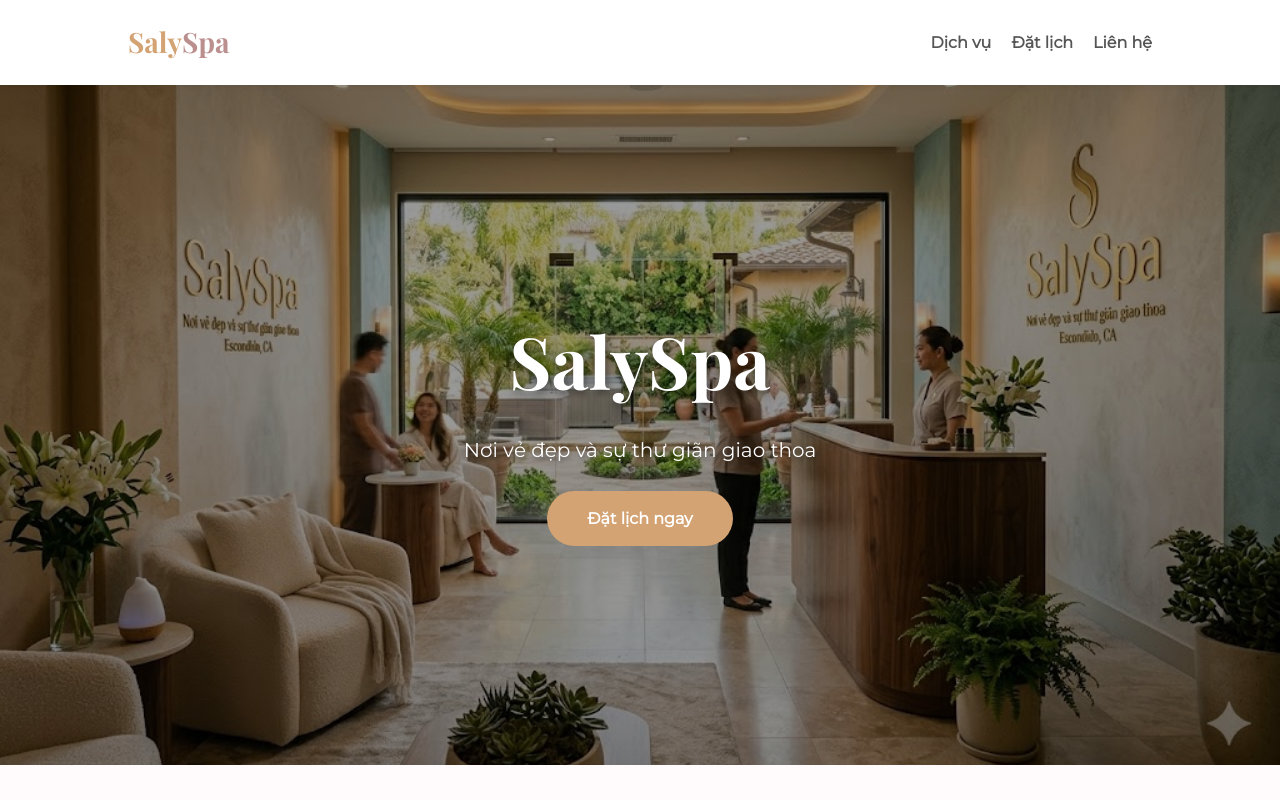
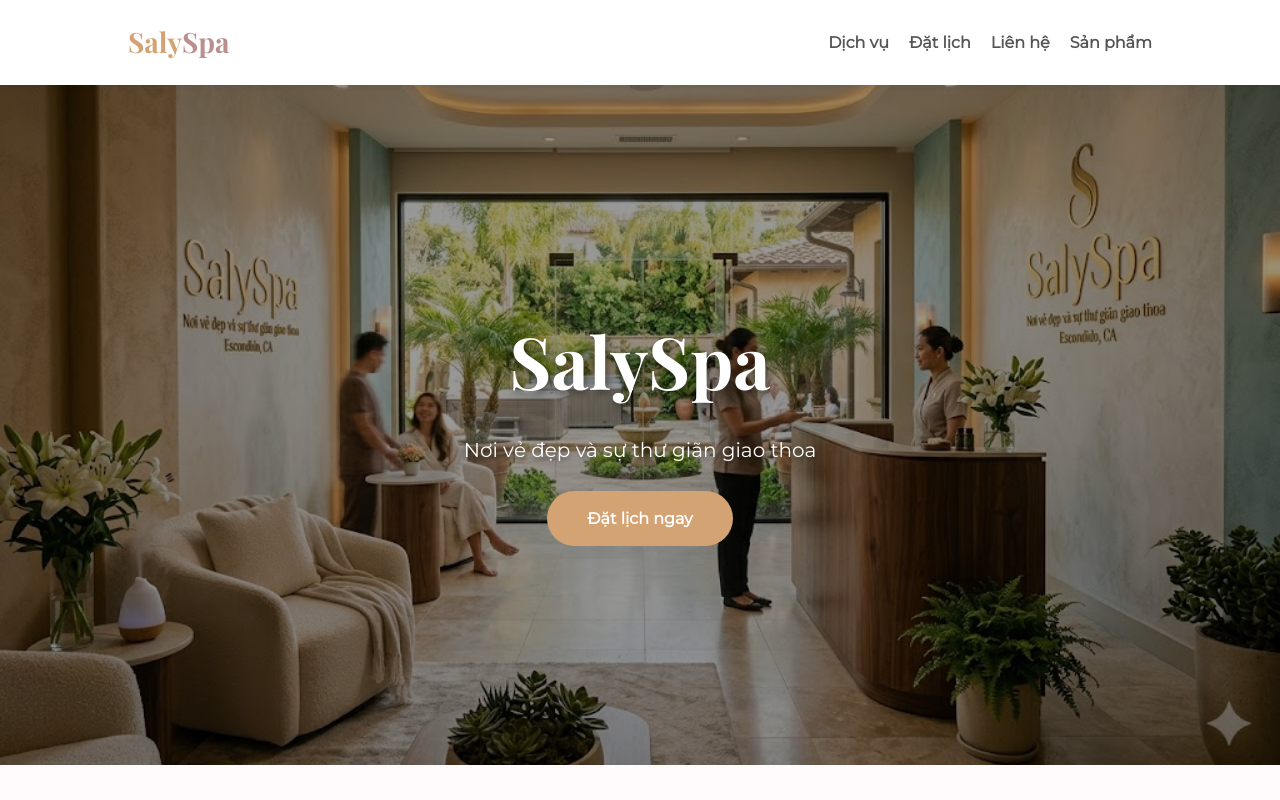
Before and after one commit to jasonnguyen101191/salyspa, a plain HTML site: page index.html in a window 1280 px wide. Shown: the top 800 px of the page. Drawn offline with nearby package versions, Linux system fonts and the light colour scheme.

Commit message:
Update index.html

```diff
--- a/index.html
+++ b/index.html
@@ -17,6 +17,7 @@
                 <li><a href="#services">Dịch vụ</a></li>
                 <li><a href="#booking">Đặt lịch</a></li>
                 <li><a href="#contact">Liên hệ</a></li>
+                <li><a href="#products">Sản phẩm</a></li>
             </ul>
         </nav>
     </header>
```
